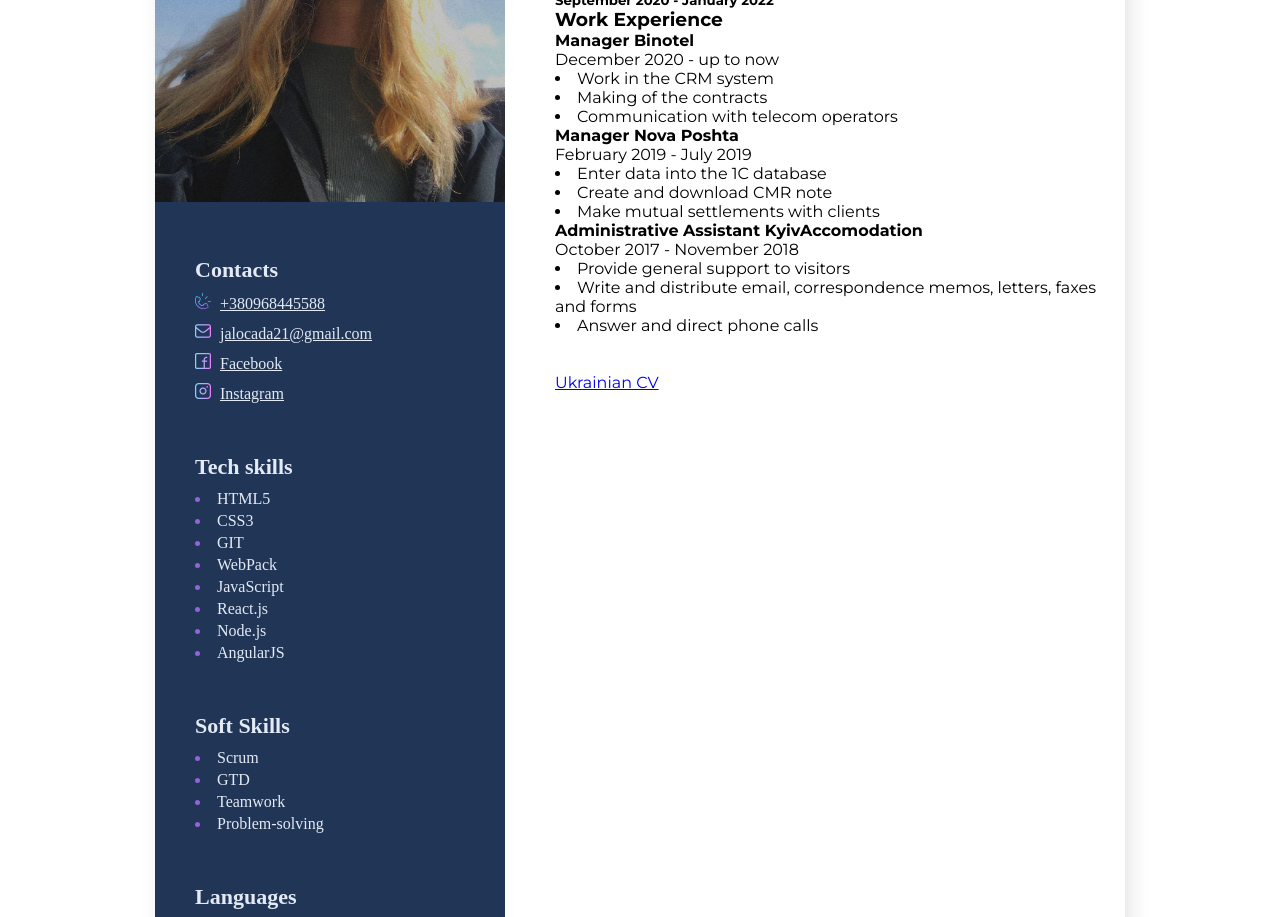
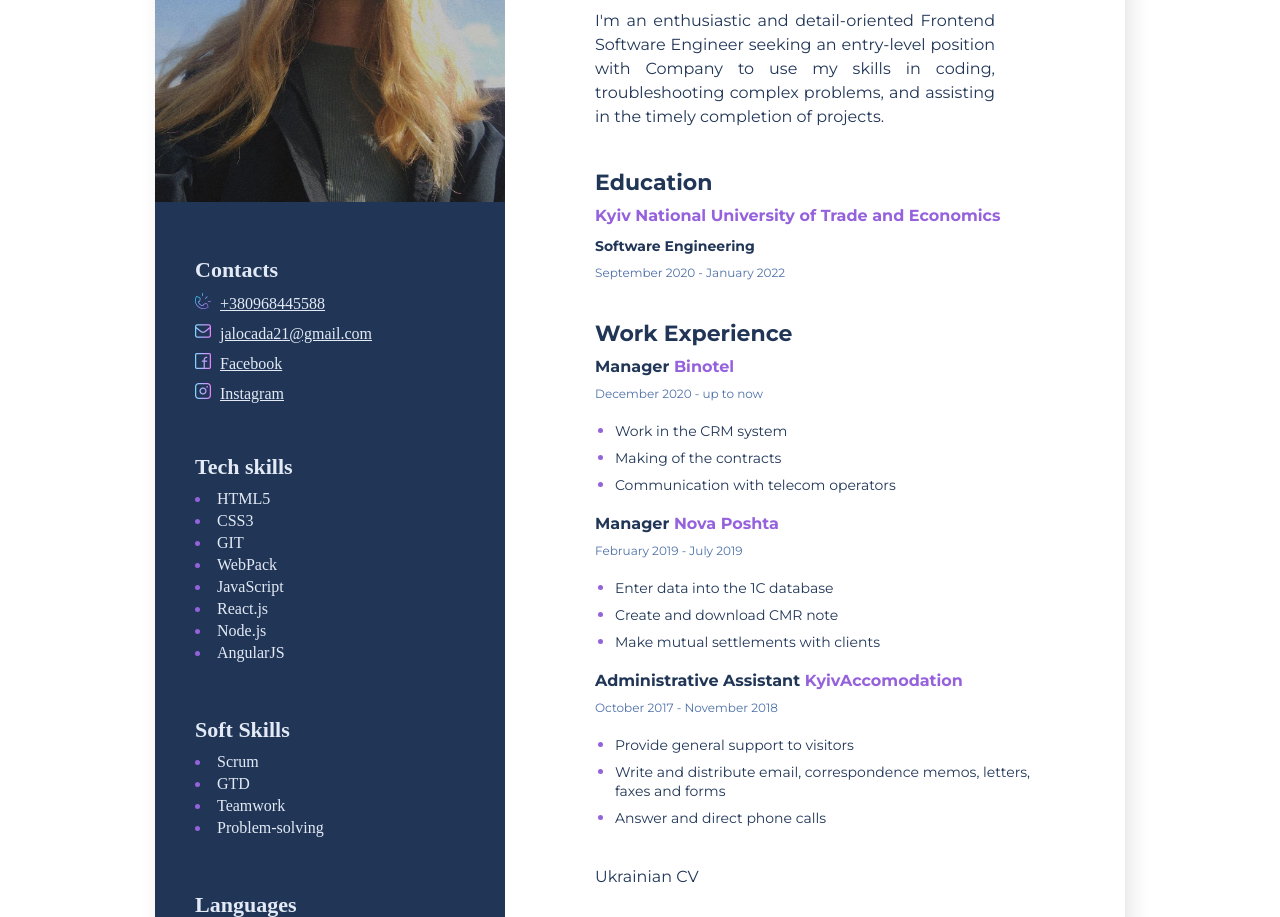
Before and after one commit to valeriia-hudkova/beetroot-homeworks, a plain HTML site: page lesson-3/index-en.html in a window 1280 px wide. Shown: the part 232-1149 px from the top of the page. Drawn offline with Linux system fonts and the light colour scheme.

Commit message:
Add lesson 3

```diff
--- a/lesson-3/index-en.html
+++ b/lesson-3/index-en.html
@@ -16,7 +16,7 @@
   </head>
   <body>
     <a href="../index.html">Main page</a> <br />
-    <div class="container main">
+    <div class="main">
       <!--Sidebar-->
       <aside class="sidebar">
         <div>
@@ -66,7 +66,6 @@
             </div>
           </div>
         </div>
-
         <!--Tech skills-->
         <div class="tech-skills">
           <h3 class="sidebar-title">Tech skills</h3>
@@ -75,10 +74,14 @@
             <li class="list-item"><span class="list-text">CSS3</span></li>
             <li class="list-item"><span class="list-text">GIT</span></li>
             <li class="list-item"><span class="list-text">WebPack</span></li>
-            <li class="list-item"><span class="list-text">JavaScript</span></li>
+            <li class="list-item">
+              <span class="list-text">JavaScript</span>
+            </li>
             <li class="list-item"><span class="list-text">React.js</span></li>
             <li class="list-item"><span class="list-text">Node.js</span></li>
-            <li class="list-item"><span class="list-text">AngularJS</span></li>
+            <li class="list-item">
+              <span class="list-text">AngularJS</span>
+            </li>
           </ul>
         </div>
         <!--Soft skills-->
@@ -109,80 +112,102 @@
           </ul>
         </div>
       </aside>
-      <!--Main-->
 
+      <!--Main Content-->
       <div class="main-content">
-        <!--Main Content-->
-        <div>
         <!--about user-->
-          <div>
-            <h2>Front-End Developer</h2>
-
-            <h1>Valeriia Hudkova</h1>
-
-            <p>
+        <div class="about">
+          <h2 class="about-position">Front-End Developer</h2>
+          <h1 class="about-name">Valeriia Hudkova</h1>
+          <p class="about-info">
             I'm an enthusiastic and detail-oriented Frontend Software Engineer
-              seeking an entry-level position with Company <br />
-              to use my skills in coding, troubleshooting complex problems, and
-              assisting in the timely completion of projects.
+            seeking an entry-level position with Company to use my skills in
+            coding, troubleshooting complex problems, and assisting in the
+            timely completion of projects.
           </p>
         </div>
-
         <!--Education-->
-          <div>
-            <h3>Education</h3>
-            <h4>
-              <span>Kyiv National University of Trade and Economics</span>
+        <div class="education">
+          <h3 class="title">Education</h3>
+          <h4 class="education-university">
+            Kyiv National University of Trade and Economics
           </h4>
-            <h4>Software Engineering</h4>
-            <h5>September 2020 - January 2022</h5>
-          </div>
+          <h4 class="education-spec">Software Engineering</h4>
+          <h5 class="period">September 2020 - January 2022</h5>
         </div>
         <!--Work-->
-        <div>
-          <h3>Work Experience</h3>
+        <div class="work">
+          <h3 class="title">Work Experience</h3>
           <!--Company1-->
-          <div>
-            <h4>Manager <span>Binotel</span></h4>
-            <p>December 2020 - up to now</p>
-
-            <ul>
-              <li>Work in the CRM system</li>
-              <li>Making of the contracts</li>
-              <li>Communication with telecom operators</li>
+          <div class="work-company">
+            <h4 class="work-pos">
+              Manager <span class="work-organisation">Binotel</span>
+            </h4>
+            <p class="period">December 2020 - up to now</p>
+            <ul class="work-list">
+              <li class="work-list-style-type">
+                <span class="work-list-item">Work in the CRM system</span>
+              </li>
+              <li class="work-list-style-type">
+                <span class="work-list-item">Making of the contracts</span>
+              </li>
+              <li class="work-list-style-type">
+                <span class="work-list-item"
+                  >Communication with telecom operators</span
+                >
+              </li>
             </ul>
           </div>
           <!--Company2-->
-          <div>
-            <h4>Manager <span>Nova Poshta</span></h4>
-            <p>February 2019 - July 2019</p>
-
-            <ul>
-              <li>Enter data into the 1C database</li>
-              <li>Create and download CMR note</li>
-              <li>Make mutual settlements with clients</li>
+          <div class="work-company">
+            <h4 class="work-pos">
+              Manager <span class="work-organisation">Nova Poshta</span>
+            </h4>
+            <p class="period">February 2019 - July 2019</p>
+            <ul class="work-list">
+              <li class="work-list-style-type">
+                <span class="work-list-item"
+                  >Enter data into the 1C database</span
+                >
+              </li>
+              <li class="work-list-style-type">
+                <span class="work-list-item">Create and download CMR note</span>
+              </li>
+              <li class="work-list-style-type">
+                <span class="work-list-item"
+                  >Make mutual settlements with clients</span
+                >
+              </li>
             </ul>
           </div>
           <!--Company3-->
-          <div>
-            <h4>
+          <div class="work-company">
+            <h4 class="work-pos">
               Administrative Assistant
-              <span>KyivAccomodation</span>
+              <span class="work-organisation">KyivAccomodation</span>
             </h4>
-            <p>October 2017 - November 2018</p>
-
-            <ul>
-              <li>Provide general support to visitors</li>
-              <li>
-                Write and distribute email, correspondence memos, letters, faxes
-                and forms
+            <p class="period">October 2017 - November 2018</p>
+            <ul class="work-list">
+              <li class="work-list-style-type">
+                <span class="work-list-item"
+                  >Provide general support to visitors</span
+                >
               </li>
-              <li>Answer and direct phone calls</li>
+              <li class="work-list-style-type">
+                <span class="work-list-item">
+                  Write and distribute email, correspondence memos, letters,
+                  faxes and forms</span
+                >
+              </li>
+              <li class="work-list-style-type">
+                <span class="work-list-item"
+                  >Answer and direct phone calls</span
+                >
+              </li>
             </ul>
           </div>
         </div>
-        <br /><br />
-        <a href="./index-ua.html">Ukrainian CV</a>
+        <a href="./index-ua.html" class="link">Ukrainian CV</a>
       </div>
     </div>
   </body>
--- a/lesson-3/style.css
+++ b/lesson-3/style.css
@@ -2,6 +2,7 @@
   --c-white: #e3eaf5;
   --c-blue: #213657;
   --c-blended: #9561dd;
+  --c-lightblue: #4e71a8;
 }
 
 * {
@@ -10,25 +11,16 @@
   margin: 0;
 }
 
-.container {
-  width: 100%;
-  max-width: 970px;
-  margin: 0 auto;
-  /* border: 1px solid red; */
-}
-
-div {
-  /* border: 1px solid red; */
-}
-
 body {
   font-family: "Montserrat", sans-serif;
 }
 
 .main {
+  box-shadow: 6px 6px 20px rgba(0, 0, 0, 0.1);
+  width: 100%;
+  max-width: 970px;
+  margin: 0 auto;
   display: flex;
-  list-style-position: inside;
-  box-shadow: 6px 6px 20px rgba(0, 0, 0, 0.1);
 }
 
 /* *Sidebar */
@@ -72,7 +64,6 @@ body {
 }
 
 .contacts-link:hover {
-  cursor: pointer;
   color: var(--c-blended);
 }
 
@@ -90,7 +81,8 @@ body {
 
 .list-item {
   color: var(--c-blended);
-  margin-bottom: 4px;
+  padding-bottom: 4px;
+  list-style-position: inside;
 }
 
 .list-text {
@@ -100,136 +92,110 @@ body {
 /* *Main content */
 
 .main-content {
-  margin-left: 50px;
+  padding: 100px 90px;
+  color: var(--c-blue);
 }
 
-/*
-.about{
+/* *About */
+
+.about,
+.education,
+.work {
   margin-bottom: 40px;
 }
 
-.aboutPosition{
-  font-style: normal;
+.about-position {
   font-weight: 700;
-  font-size: 14px;
-  line-height: 17px;
+  font-size: 18px;
   margin-bottom: 20px;
 }
 
-.aboutName{
-  font-style: normal;
+.about-name {
   font-weight: 700;
   font-size: 45px;
-  line-height: 55px;
   margin-bottom: 25px;
 }
 
-.aboutInfo{
-  font-style: normal;
+.about-info {
   font-weight: 400;
-  font-size: 14px;
+  font-size: 16px;
   line-height: 24px;
-  color: #595959;
   width: 400px;
+  text-align: justify;
 }
 
-.projects{
-  margin-bottom: 50px;
-}
+/* *Education */
 
-.projectList{
-  padding-left: 0;
-  margin-left: 17.5px;
-}
-
-.projectItem,
-.pBracket{
-  font-style: normal;
+.title {
   font-weight: 700;
-  font-size: 14px;
-  line-height: 24px;
-}
-
-.project,
-.projectLink {
-  font-style: normal;
-  font-weight: 400;
-  font-size: 14px;
-  line-height: 24px;
-  color: #595959;
-}
-
-.workPos{
-  font-style: normal;
-  font-weight: 700;
-  font-size: 16px;
-  line-height: 20px;
+  font-size: 22px;
   margin-bottom: 10px;
 }
 
-.organization{
-  font-style: normal;
+.education-university {
   font-weight: 700;
   font-size: 16px;
-  line-height: 20px;
-  color: #FB6D3A;
+  color: var(--c-blended);
+  margin-bottom: 12px;
 }
 
-.workList{
-  padding-left: 0;
-  margin-left: 21px;
-}
-
-.workListItem{
-  font-style: normal;
-  font-weight: 400;
+.education-spec {
+  font-weight: 700;
   font-size: 14px;
-  line-height: 24px;
-  color: #595959;
-}
-
-.title {
-  font-style: normal;
-  font-weight: 700;
-  font-size: 22px;
-  line-height: 27px;
   margin-bottom: 10px;
 }
 
-.period{
-  font-style: normal;
+.period {
   font-weight: 400;
   font-size: 12px;
-  line-height: 15px;
-  color: #A8A8A8;
-  margin-bottom: 10px;
-  margin-top: 0px;
+  color: var(--c-lightblue);
 }
 
-.stick{
-  font-style: normal;
-  font-weight: 400;
-  font-size: 12px;
-  line-height: 15px;
-  color: #000000;
+/* * Work */
+
+.work-company {
+  margin-bottom: 20px;
 }
 
-.university{
-  font-style: normal;
+.work-pos {
   font-weight: 700;
   font-size: 16px;
-  line-height: 20px;
-  color: #FB6D3A;
-  margin-bottom: 12px;
-  margin-top: 0px;
+  margin-bottom: 10px;
 }
 
-.specialization{
-  font-style: normal;
+.work-organisation {
   font-weight: 700;
+  font-size: 16px;
+  color: var(--c-blended);
+}
+
+.work-list {
+  margin-top: 20px;
+}
+
+.work-list-style-type {
+  color: var(--c-blended);
+  padding-bottom: 8px;
+  margin-left: 20px;
+}
+
+.work-list-style-type:last-child {
+  padding-bottom: 0;
+}
+
+.work-list-item {
+  color: var(--c-blue);
+  font-weight: 400;
   font-size: 14px;
-  line-height: 17px;
-  margin-bottom: 10px;
-  margin-top: 0px;
 }
- */
+
+/* Link */
+
+.link {
+  color: var(--c-blue);
+  text-decoration: none;
+}
+
+.link:hover {
+  color: var(--c-lightblue);
+}
```
Also changed, not shown: index.html (+1 -1 lines), lesson-3/index-ua.html (+70 -52 lines), lesson-4/lesson-4.html (+1 -0 lines), lesson-6/lesson-6-weather.html (+1 -0 lines). Lines whose indentation alone changed are shown as unchanged.
